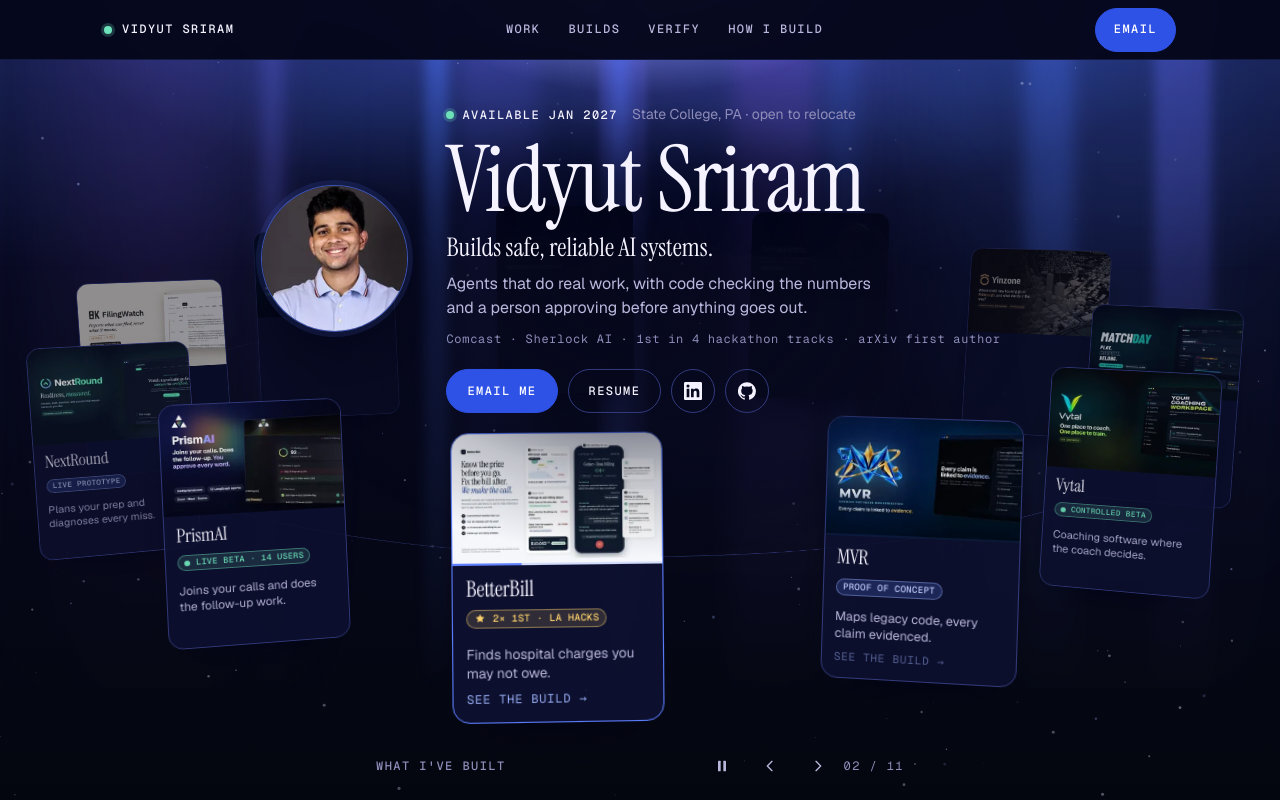
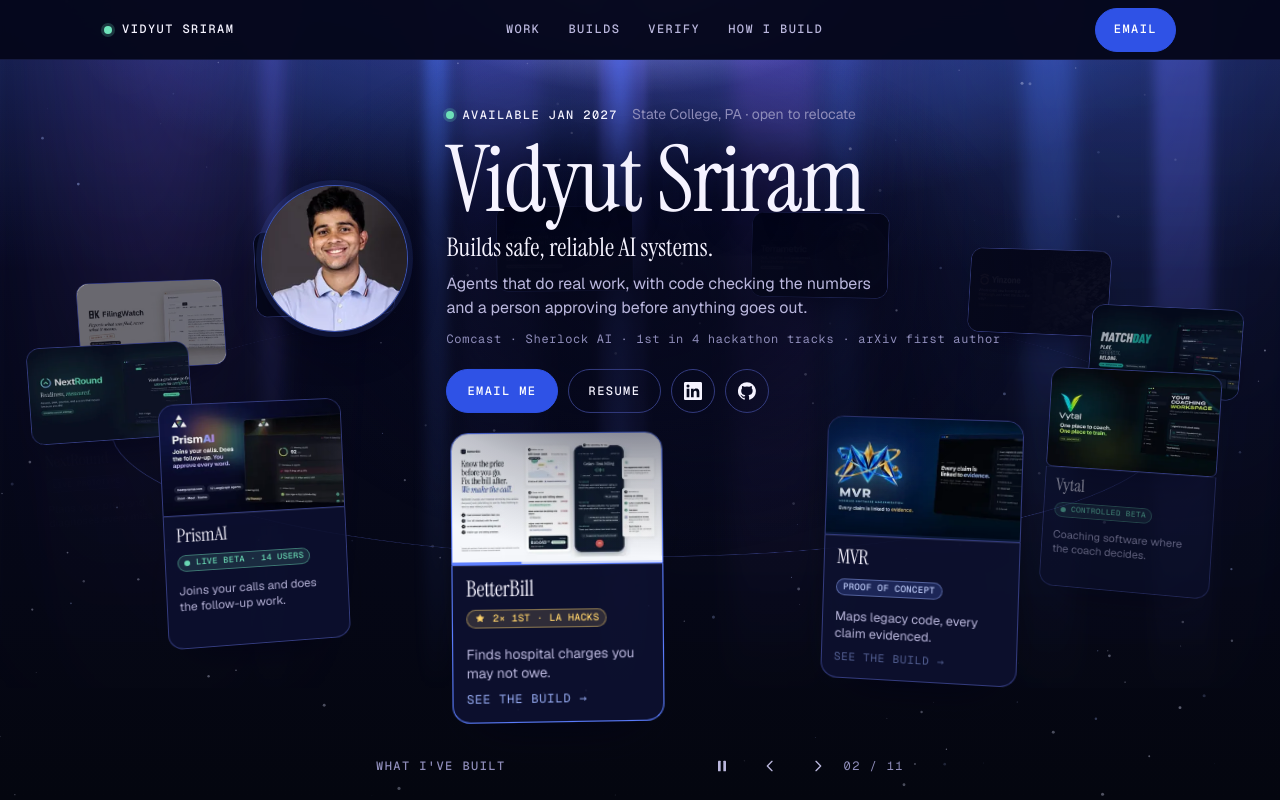
Before and after one commit to vs-githjk/Portfolio, a React (Vite) app: page / in a window 1280 px wide. Shown: the top 800 px of the page. Built offline with nearby package versions, Linux system fonts and the light colour scheme.

Commit message:
Ring: back cards fade whole behind the real hero copy, caption panel fades with its text, focus follows a ring jump

```diff
--- a/src/components/Orbit.jsx
+++ b/src/components/Orbit.jsx
@@ -65,7 +65,7 @@
     const counter = counterRef.current;
     const cards = [...scene.querySelectorAll('.card')];
     const links = cards.map((c) => c.querySelector('.card-link'));
-    const shades = cards.map((c) => c.querySelector('.card-shade'));
+    const shades = cards.map((c) => [...c.querySelectorAll('.card-shade')]);
     const parts = cards.map((c) => ({
       cap: c.querySelector('.card-cap'),
       cta: c.querySelector('.card-cta'),
@@ -97,7 +97,7 @@
       stepMs: num('--orbit-step-ms', 5200),
       linger: num('--orbit-linger', 0.85),
     };
-    const geo = { rx: CFG.rx, rz: CFG.rz, sinT: Math.sin(CFG.tilt), cosT: Math.cos(CFG.tilt), cardW: 248, copyHalf: 340, front: CFG.front };
+    const geo = { rx: CFG.rx, rz: CFG.rz, sinT: Math.sin(CFG.tilt), cosT: Math.cos(CFG.tilt), cardW: 248, copyL: -340, copyR: 340, front: CFG.front };
     const reasons = { user: false, hover: false, hidden: document.hidden, offscreen: false };
     const hov = cards.map(() => 0);
     const hovT = cards.map(() => 0);
@@ -137,6 +137,16 @@
     function measure() {
       // Layout size, never getBoundingClientRect: that one includes the ring's own transforms.
       geo.cardW = cards[0].offsetWidth || 248;
+      // Where the hero copy really stands, relative to the ring centre: the portrait's
+      // left edge and the right end of the name block (the credential line). The block
+      // is centred on the stage, and its portrait side is wider than its text side.
+      const half = centre.offsetWidth / 2;
+      const who = centre.querySelector('.who-main');
+      const face = centre.querySelector('.portrait');
+      if (who && face) {
+        geo.copyL = face.offsetLeft - half;
+        geo.copyR = who.offsetLeft + who.offsetWidth - half;
+      }
       const stageH = stage.clientHeight;
       geo.rz = Math.min(CFG.rz, Math.round(stageH * 0.46));
       // The widest the ring may be: the outermost card keeps 16px to spare on each side.
@@ -190,7 +200,12 @@
         let shade = CFG.shade * Math.pow((1 - c) / 2, 1.2);
         let hidden = 0;
         if (c < 0) {
-          const cover = Math.max(0, Math.min(1, (geo.copyHalf + 90 - Math.abs(x)) / 90));
+          // How far the card's near edge is from the copy on its side (negative while
+          // it overlaps the copy), on screen: position and half-width both shrink with depth.
+          const ps = CFG.persp / (CFG.persp - z);
+          const hw = (geo.cardW / 2) * ps * 0.92;
+          const gap = x >= 0 ? x * ps - hw - geo.copyR : geo.copyL - (x * ps + hw);
+          const cover = Math.max(0, Math.min(1, 1 - gap / 80));
           hidden = cover * Math.min(1, -c * 2);
           shade += (CFG.behind - shade) * hidden;
         }
@@ -201,13 +216,19 @@
           lastVis[k] = vis;
           cards[k].style.setProperty('--vis', vis.toFixed(3));
         }
-        shades[k].style.opacity = (shade * (1 - hov[k])).toFixed(3);
+        const sh = (shade * (1 - hov[k])).toFixed(3);
+        shades[k][0].style.opacity = sh;
+        shades[k][1].style.opacity = sh;
         // Text on the back half is faded out completely: the cards there sit
         // behind the hero copy, and their captions must never show through it.
-        const cap = Math.max(0, Math.min(1, (c + 0.1) / 0.5));
+        // The card's body (its glass panel and border) fades with the text, so the
+        // back half reads as thumbnails, not as empty panels (--cap also squares the
+        // thumbnail's lower corners back into rounded ones).
+        const cap = Math.max(0, Math.min(1, (c - 0.3) / 0.4));
         if (Math.abs(cap - lastCap[k]) > 0.004) {
           lastCap[k] = cap;
           parts[k].cap.style.opacity = cap.toFixed(3);
+          cards[k].style.setProperty('--cap', cap.toFixed(3));
         }
         // Only the front card shows its call to action and its progress line.
         const near = Math.max(0, Math.min(1, ((1 + c) / 2 - 0.9) / 0.1));
@@ -368,6 +389,15 @@
       reasons.hidden = document.hidden;
       kick();
     };
+    // A ring card jumps to its build; focus follows, so a screen reader announces
+    // where the reader landed (the browser scrolls, preventScroll avoids a second jump).
+    const onHash = () => {
+      const target = location.hash.startsWith('#build-') && document.getElementById(location.hash.slice(1));
+      if (!target) return;
+      if (!target.hasAttribute('tabindex')) target.tabIndex = -1;
+      target.focus({ preventScroll: true });
+    };
+    window.addEventListener('hashchange', onHash);
     let io = null;
     if ('IntersectionObserver' in window) {
       io = new IntersectionObserver(
@@ -400,9 +430,14 @@
         lastCap.fill(-1);
         lastNear.fill(-1);
         lastVis.fill(-1);
-        cards.forEach((c) => c.style.removeProperty('--vis'));
-        shades.forEach((s) => {
-          s.style.opacity = '';
+        cards.forEach((c) => {
+          c.style.removeProperty('--vis');
+          c.style.removeProperty('--cap');
+        });
+        shades.forEach((pair) => {
+          pair.forEach((s) => {
+            s.style.opacity = '';
+          });
         });
         links.forEach((l) => {
           l.tabIndex = 0;
@@ -465,6 +500,7 @@
       region.removeEventListener('mouseleave', onLeave);
       region.removeEventListener('focusin', onFocusIn);
       document.removeEventListener('visibilitychange', onVis);
+      window.removeEventListener('hashchange', onHash);
       ringMq.removeEventListener('change', applyMode);
       reducedMq.removeEventListener('change', applyMode);
       cards.forEach((c, k) => {
@@ -499,6 +535,7 @@
                   <span className="card-prog" aria-hidden="true">
                     <i />
                   </span>
+                  <span className="card-shade" aria-hidden="true" />
                 </span>
                 <span className="card-cap">
                   <b className="card-title">{s.title}</b>
@@ -516,9 +553,9 @@
                       {pad2(k + 1)} / {pad2(N)}
                     </span>
                   </span>
+                  <span className="card-shade" aria-hidden="true" />
                 </span>
               </a>
-              <span className="card-shade" aria-hidden="true" />
             </div>
           ))}
         </div>
--- a/src/styles/sections.css
+++ b/src/styles/sections.css
@@ -376,18 +376,25 @@
   }
 }
 
+/* A card is two panels, the thumbnail and its caption. The caption panel carries
+   the glass, the border and the text, so when the ring fades it (--cap, written per
+   frame) a card on the back half is just a thumbnail, not an empty box; the
+   thumbnail's lower corners round off as the caption goes. */
 .card-link {
   display: block;
   border-radius: var(--r-lg);
-  overflow: hidden;
-  background: var(--glass);
+  color: var(--text);
+}
+
+.card-media,
+.card-cap {
   border: 1px solid var(--hair-2);
   box-shadow: var(--elev-2);
-  color: var(--text);
   transition: border-color 0.3s var(--ease);
 }
 
-.card.is-front .card-link {
+.card.is-front .card-media,
+.card.is-front .card-cap {
   border-color: var(--acc);
 }
 
@@ -397,6 +404,7 @@
   aspect-ratio: 16 / 10;
   background: var(--surface-2);
   overflow: hidden;
+  border-radius: var(--r-lg) var(--r-lg) calc(var(--r-lg) * (1 - var(--cap, 1))) calc(var(--r-lg) * (1 - var(--cap, 1)));
 }
 
 .card-media img {
@@ -447,6 +455,11 @@
   gap: 6px;
   padding: 11px 12px 12px;
   align-content: start;
+  position: relative;
+  background: var(--glass);
+  border-top: 0;
+  border-radius: 0 0 var(--r-lg) var(--r-lg);
+  overflow: hidden;
 }
 
 .card-title {
@@ -488,7 +501,7 @@
 .card-shade {
   position: absolute;
   inset: 0;
-  border-radius: var(--r-lg);
+  border-radius: inherit;
   background: var(--ink);
   opacity: 0;
   pointer-events: none;
--- a/src/styles/tokens.css
+++ b/src/styles/tokens.css
@@ -118,7 +118,7 @@
   --orbit-lean: 4;
   --orbit-shade: 0.72; /* darkness of a card at the back, away from the copy */
   --orbit-behind: 0.95; /* darkness of a back card sitting behind the hero copy */
-  --orbit-ghost: 0.86; /* how much of a card's opacity is lost when it sits behind the hero copy */
+  --orbit-ghost: 0.92; /* how much of a card's opacity is lost when it sits behind the hero copy */
   --orbit-side: 0.1; /* extra shrink of cards at the sides of the ring */
   --orbit-front: 150; /* px the front card is pushed toward the camera */
   --orbit-step-ms: 5200;
```
